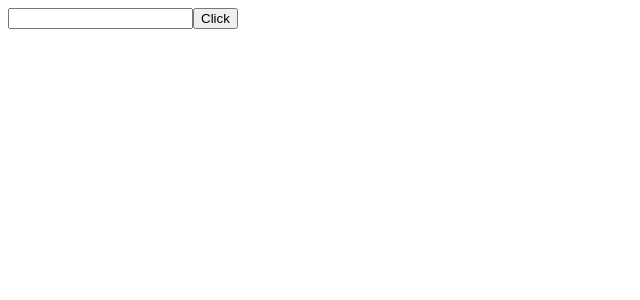
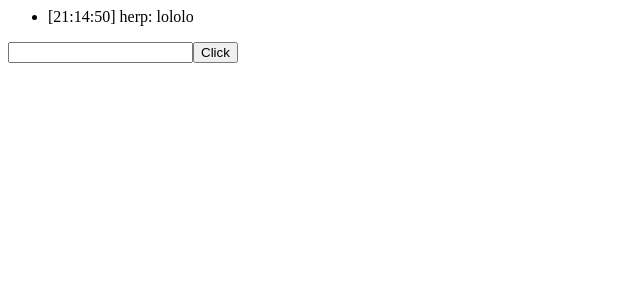
Before and after one commit to modrzew/react-chat, a React app: page / in a window 1280 px wide. Shown: the top 300 px of the page, without its empty margins (0-640 px from the left). Built offline with nearby package versions, Linux system fonts and the light colour scheme; the HTML template or start-up script is replaced by a standard one.

Commit message:
New messages not appended to list. Time format.

```diff
--- a/src/App.js
+++ b/src/App.js
@@ -7,17 +7,27 @@ export default class App extends Component {
         super();
         this.state = {
             myName: 'modrzew',
-            messages: [], // [1, 2, 3, 4].map((obj) => {return {id: obj, name: obj, content: obj}; }),
+            messages: [],
             users: ['bitrut', 'mnowakowska', 'modrzew', 'avalanchy']
         }
     }
-    sendMessage (content) {
+    // DEBUG
+    componentWillMount () {
+        setTimeout(() => {
+            this.newMessage('herp', new Date('2016-02-03T21:14:50'), 'lololo')
+        }, 3000);
+    }
+    newMessage (name, date, content) {
         this.setState({
             messages: this.state.messages.concat([{
-                name: this.state.myName,
+                name: name,
+                date: date,
                 content: content
             }])
         });
+    }
+    sendMessage () {
+        // TODO: ha ha
     }
     render() {
         return (
--- a/src/MessageList.js
+++ b/src/MessageList.js
@@ -1,8 +1,23 @@
 import React, {Component} from 'react';
 
 class Message extends Component {
+    getTime () {
+        var hour = this.props.date.getHours();
+        if (hour < 10) {
+            hour = '0' + hour;
+        }
+        var minute = this.props.date.getMinutes();
+        if (minute < 10) {
+            minute = '0' + minute;
+        }
+        var second = this.props.date.getSeconds();
+        if (second < 10) {
+            second = '0' + second;
+        }
+        return [hour, minute, second].join(':');
+    }
     render () {
-        return <li>{this.props.name}: {this.props.content}</li>;
+        return <li>[{this.getTime()}] {this.props.name}: {this.props.content}</li>;
     }
 }
 
```
